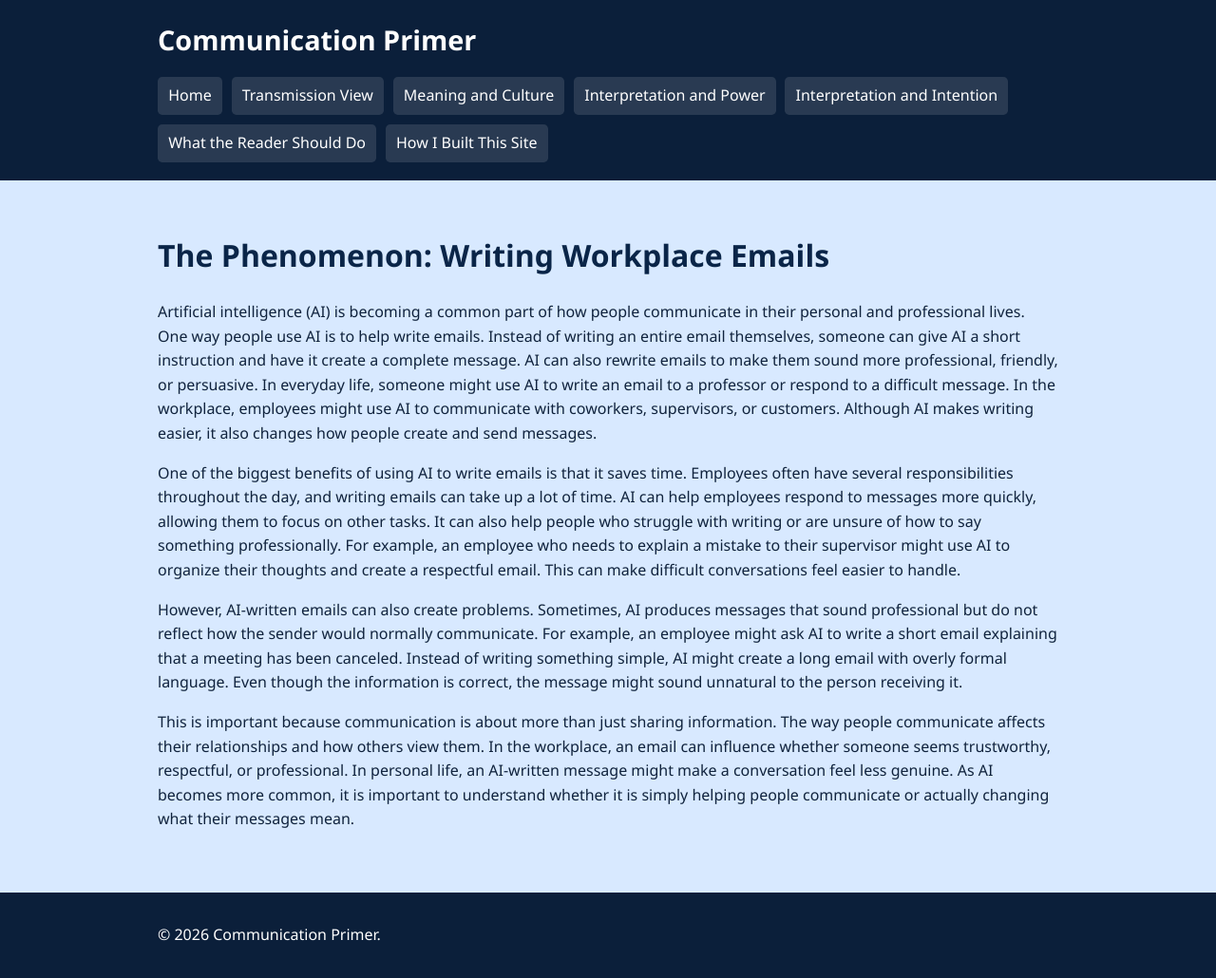
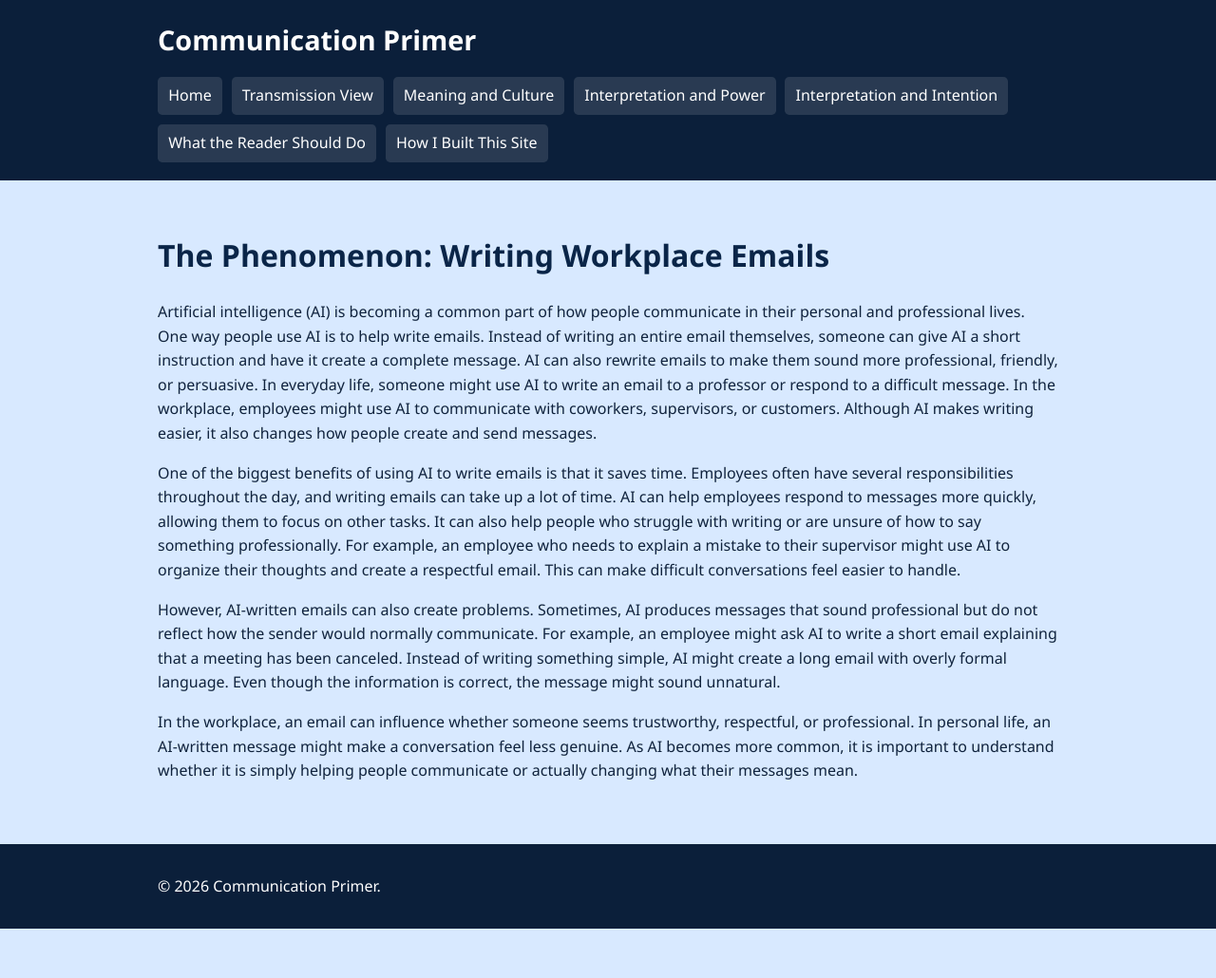
Before and after one commit to nevahall/comm-primer, a Jekyll site: the page built from pages/socio-cultural-lens.md, in a window 1280 px wide. Shown: the whole page at 95% size. Built offline with Jekyll 4.4.1, drawn with Linux system fonts in a browser that asks for light colours; after the commit the page ends 978 px from its top, so only the background shows below that.

Commit message:
Edit socio-cultural lens content for clarity
Revised the text for clarity and conciseness, removing redundant phrases and improving flow.

```diff
--- a/pages/socio-cultural-lens.md
+++ b/pages/socio-cultural-lens.md
@@ -10,6 +10,6 @@ Artificial intelligence (AI) is becoming a common part of how people communicate
 
 One of the biggest benefits of using AI to write emails is that it saves time. Employees often have several responsibilities throughout the day, and writing emails can take up a lot of time. AI can help employees respond to messages more quickly, allowing them to focus on other tasks. It can also help people who struggle with writing or are unsure of how to say something professionally. For example, an employee who needs to explain a mistake to their supervisor might use AI to organize their thoughts and create a respectful email. This can make difficult conversations feel easier to handle.
 
-However, AI-written emails can also create problems. Sometimes, AI produces messages that sound professional but do not reflect how the sender would normally communicate. For example, an employee might ask AI to write a short email explaining that a meeting has been canceled. Instead of writing something simple, AI might create a long email with overly formal language. Even though the information is correct, the message might sound unnatural to the person receiving it.
+However, AI-written emails can also create problems. Sometimes, AI produces messages that sound professional but do not reflect how the sender would normally communicate. For example, an employee might ask AI to write a short email explaining that a meeting has been canceled. Instead of writing something simple, AI might create a long email with overly formal language. Even though the information is correct, the message might sound unnatural.
 
-This is important because communication is about more than just sharing information. The way people communicate affects their relationships and how others view them. In the workplace, an email can influence whether someone seems trustworthy, respectful, or professional. In personal life, an AI-written message might make a conversation feel less genuine. As AI becomes more common, it is important to understand whether it is simply helping people communicate or actually changing what their messages mean.
+In the workplace, an email can influence whether someone seems trustworthy, respectful, or professional. In personal life, an AI-written message might make a conversation feel less genuine. As AI becomes more common, it is important to understand whether it is simply helping people communicate or actually changing what their messages mean.
```
